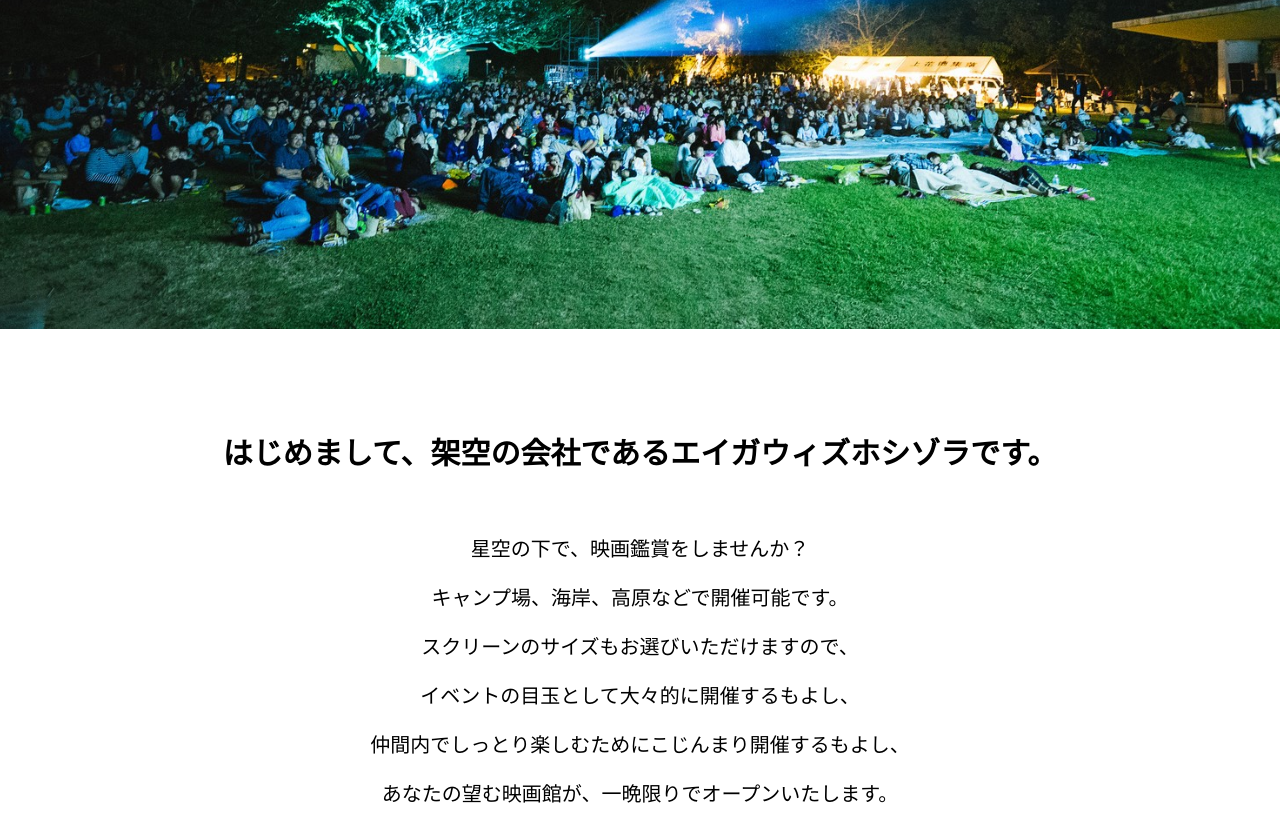
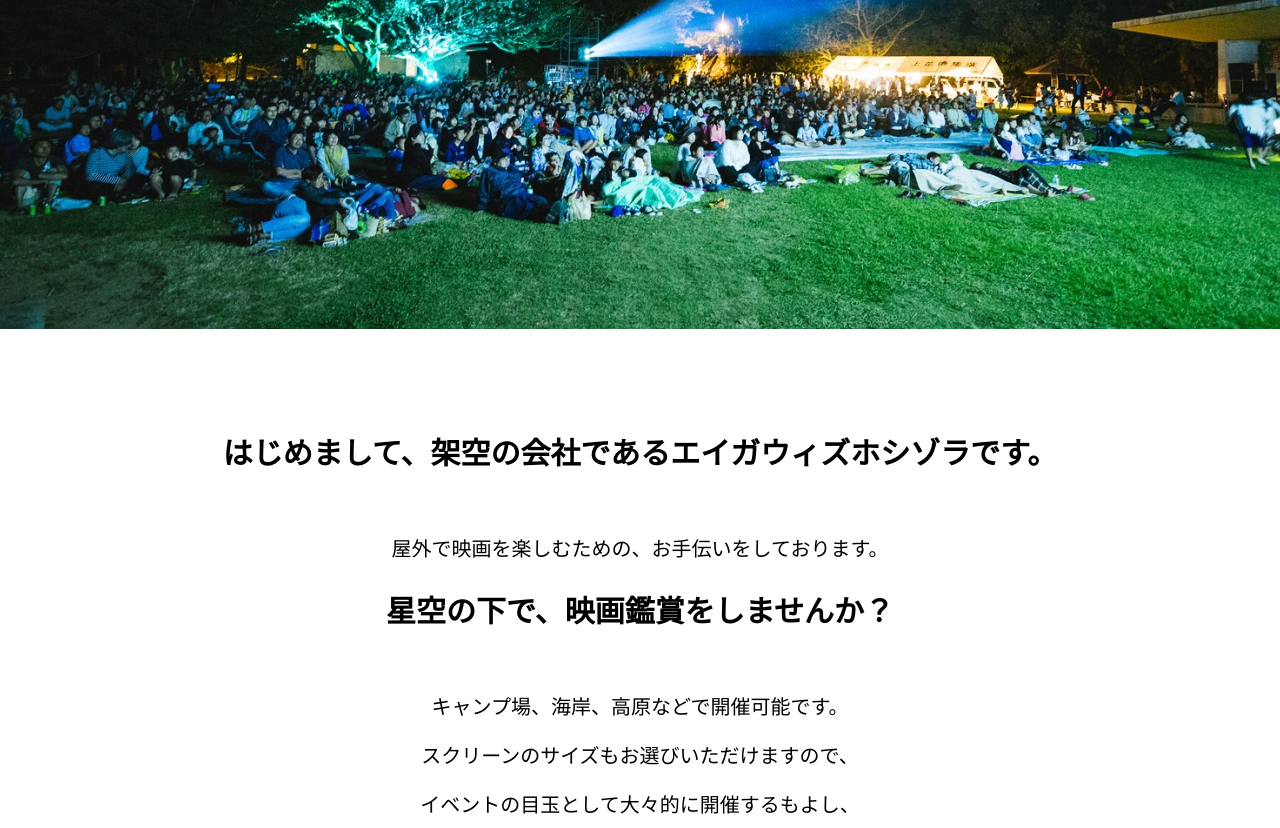
Before and after one commit to ishi-nagoya/port1, a plain HTML site: page index.html in a window 1280 px wide. Shown: the part 271-1099 px from the top of the page. Drawn offline with nearby package versions, Linux system fonts and the light colour scheme; a web font is replaced by a local one.

Commit message:
Add files via upload

```diff
--- a/index.html
+++ b/index.html
@@ -48,9 +48,10 @@
 <div class="message">
   <div class="fadein1">
     <h2>はじめまして、架空の会社であるエイガウィズホシゾラです。</h2>
+    <p>屋外で映画を楽しむための、お手伝いをしております。
   </div>
   <div class="fadein2">
-    <p>星空の下で、映画鑑賞をしませんか？</p>
+    <h2>星空の下で、映画鑑賞をしませんか？</h2>
     <p>キャンプ場、海岸、高原などで開催可能です。</p>
     <p>スクリーンのサイズもお選びいただけますので、</p>
     <p>イベントの目玉として大々的に開催するもよし、</p>
```
